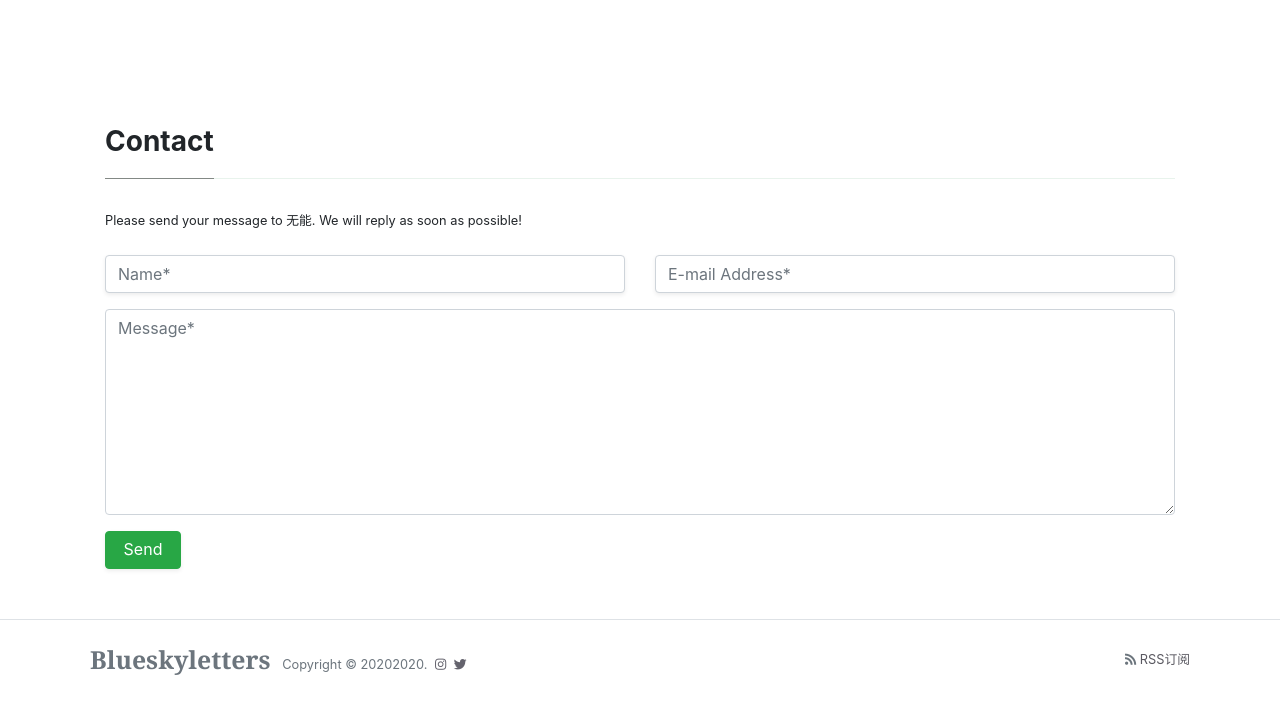
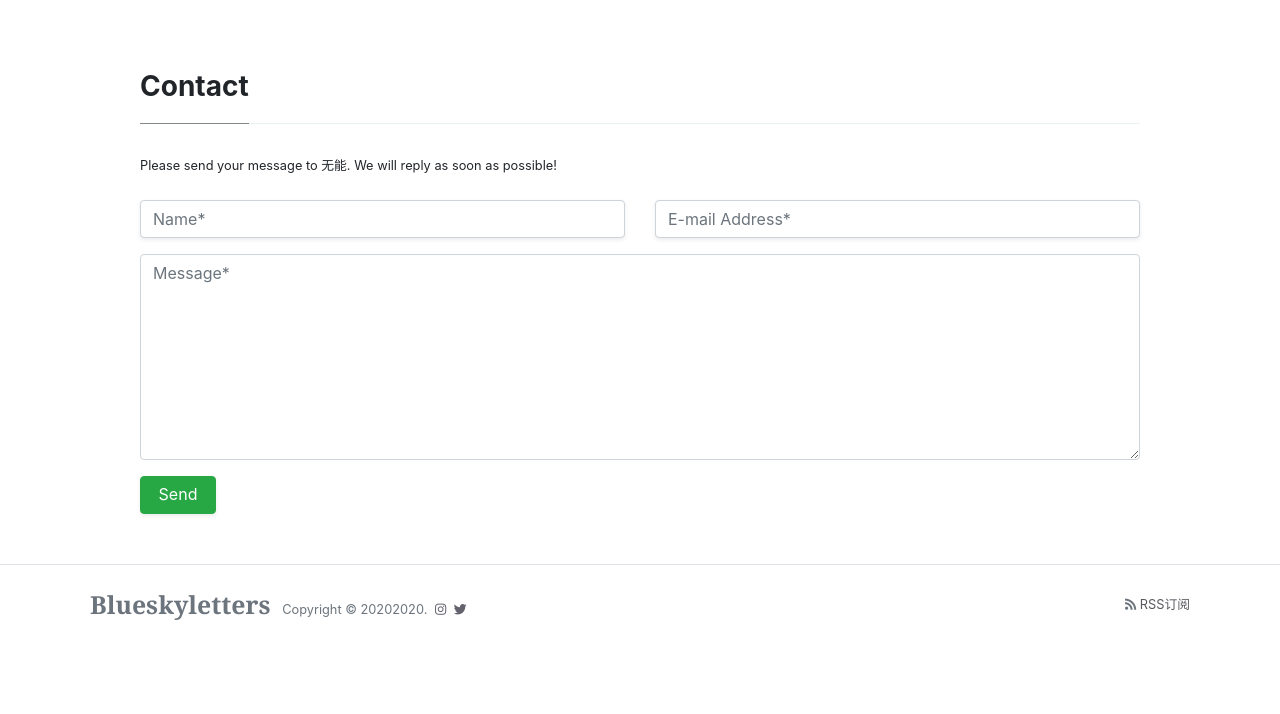
Before and after one commit to nengwuzhi/nengwuzhi.github.iom, a Jekyll site: the page built from _pages/contact.md, in a window 1280 px wide. Shown: the top 714 px of the page. Built offline with Jekyll 4.4.1, drawn with Linux system fonts in a browser that asks for light colours; nearby versions of some CDN libraries; comment, search, counter and statistics services are not loaded.

Commit message:
Update theme.css

```diff
--- a/assets/css/theme.css
+++ b/assets/css/theme.css
@@ -145,6 +145,7 @@ body {
 .site-content {
 	margin-top:55px;
 	min-height:400px;
+	margin: 0 125px;
 }
 .remove-site-content-margin {
 	margin-top:-30px;
```
